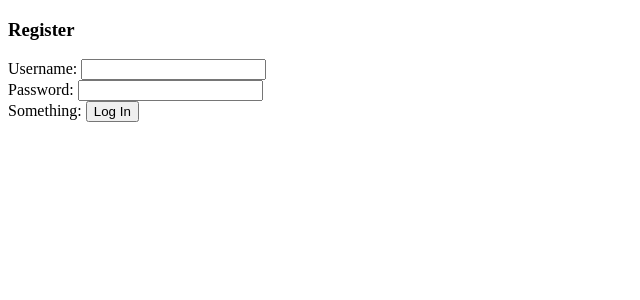
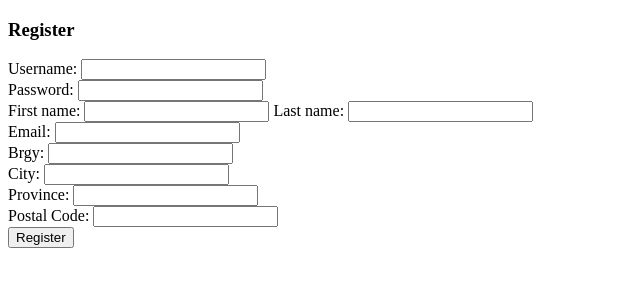
Before and after one commit to eageclarin/Retail-Store, a PHP site: page /client/register.php in a window 1280 px wide. Shown: the top 300 px of the page, without its empty margins (0-640 px from the left). Run offline with PHP 8.4, Linux system fonts and the light colour scheme; a stand-in replaces the project's code that opens the database connection.

Commit message:
registration and login form

```diff
--- a/session/RetailProject/client/register.php
+++ b/session/RetailProject/client/register.php
@@ -1,5 +1,4 @@
 <?php
-
     include_once '../env/connection.php';
 ?>
 
@@ -11,43 +10,39 @@
     <form action="register.php" method="post">
         Username: <input type="text" name="username" required></br>
         Password: <input type="password" name="password" required></br>
-        Something:
-        <input type="submit" value="Log In" name="login">
+        First name: <input type="text" name="firstName" required>
+        Last name: <input type="text" name="lastName" required></br>
+        Email:  <input type="text" name="email" required></br>
+        Brgy: <input type="text" name="brgy" required></br>
+        City: <input type="text" name="city" required></br>
+        Province: <input type="text" name="province" required></br>
+        Postal Code: <input type="text" name="postal" required></br>
+        <input type="submit" value="Register" name="register">
     </form>
 
     <?php
-        if (isset($_POST['login'])) {           #if login button pressed
-            $Cu_Username = $_POST['username'];
-            $Cu_Password = $_POST['password'];
+        if (isset($_POST['register'])) {           #if register button pressed
+            $username = mysqli_real_escape_string($conn,$_POST['username']);
+            $password1 = mysqli_real_escape_string($conn,$_POST['password']);
+            $firstName = mysqli_real_escape_string($conn,$_POST['firstName']);
+            $lastName = mysqli_real_escape_string($conn,$_POST['lastName']);
+            $email = mysqli_real_escape_string($conn,$_POST['email']);
+            $brgy = mysqli_real_escape_string($conn,$_POST['brgy']);
+            $city = mysqli_real_escape_string($conn,$_POST['city']);
+            $province = mysqli_real_escape_string($conn,$_POST['province']);
+            $postal = mysqli_real_escape_string($conn,$_POST['postal']);
 
 
-            #Username and Password checking
-            $sql = "SELECT * FROM customer;";
-            $result = mysqli_query($conn,$sql);
-            $resultCheck = mysqli_num_rows($result);
-            $exists = false;
+            $password = md5($password1);
 
-            #To add: check if admin or customer
-            if ($resultCheck>0){
-                while ($row = mysqli_fetch_assoc($result)) {
-                    if ($row['cust_Username']==$Cu_Username && $row['cust_Password']==$Cu_Password) {
-                        echo "[go to main.php]??";
-                        $exists = true;
-                        $_SESSION['CustomerID'] = $row['cust_ID'];      #$_SESSION values are accessible in other pages
-                        $_SESSION['CustomerFname'] = $row['cust_Fname'];
-                        header("Location: main.php");                   #Return to main.php
-                        exit;
-                    }
-                }
-            }
+            $insert = "INSERT INTO customer (cust_Username, cust_Password, cust_FName, cust_LName, cust_Email, cust_ABrgy, cust_ACity, cust_AProvince, cust_APostal)
+            VALUES ('$username', '$password', '$firstName', '$lastName', '$email', '$brgy', '$city', '$province', '$postal');";
+            mysqli_query($conn, $insert);
+            $_SESSION['CustomerFName']=$username;
+            echo $_SESSION['CustomerFName'];
+            #$_SESSION['CustomerID']
+            #header('location: ../main.php');
 
-            if ($exists == false) {         #If customer is unregistered
-                echo "Wrong username or password";
-                echo "Don't have an account yet? Register here";
-                exit;
-            }
-
-            #if "back to homepage" is pressed:
 
         }
         mysqli_close($conn);
--- a/session/RetailProject/main.php
+++ b/session/RetailProject/main.php
@@ -7,10 +7,11 @@
 <body>
     this is the main page..
     <?php
-    if (!empty($_SESSION['CustomerID'])) { //Checks if customer is logged in
-        echo $_SESSION['CustomerID'];
+    if (!empty($_SESSION['CustomerFName'])) { //Checks if customer is logged in
+        echo $_SESSION['CustomerFName'];
     } else {
         echo '<a href="login.php">Log In</a>';
+        echo '<a href="client/register.php">Register</a>';
     }
 
 
```
Also changed, not shown: session/RetailProject/login.php (+4 -4 lines), session/RetailProject/pages/login.php (deleted, +0 -59 lines).
